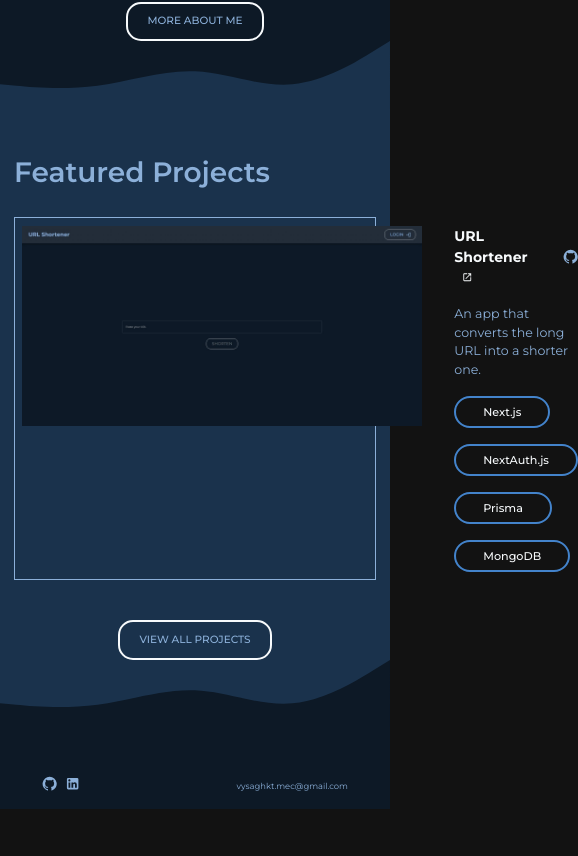
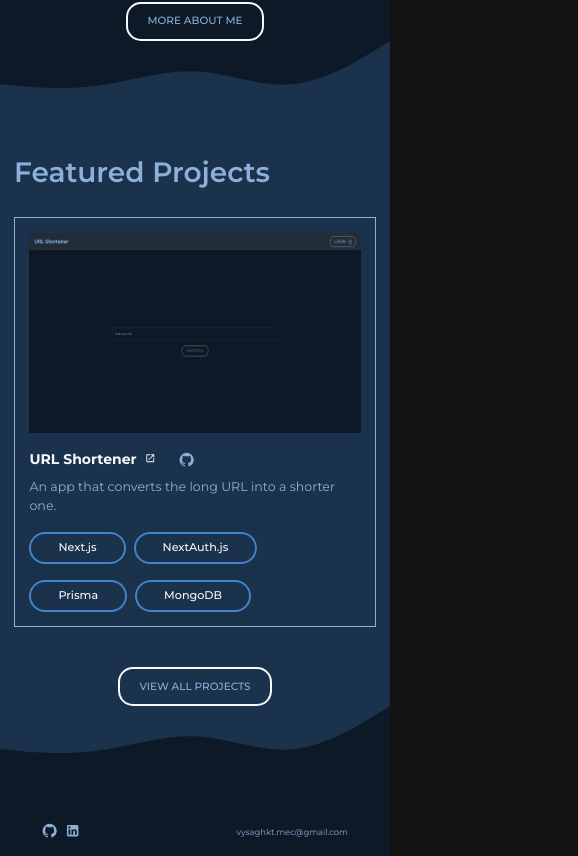
Before and after one commit to vysaghthambi/portfolio, a Next.js app: page /home in a window 390 px wide. Shown: the part 1335-2191 px from the top of the page, 578 px wide, since content can reach past the window. Before the commit the page ends 2144 px from the top, so only its background shows below. Built offline with nearby package versions, Linux system fonts and the light colour scheme.

Commit message:
style(responsive): responsive design for projects screen

```diff
--- a/src/components/ProjectSection/ProjectCard/ProjectCard.module.css
+++ b/src/components/ProjectSection/ProjectCard/ProjectCard.module.css
@@ -1,9 +1,15 @@
 .ProjectCardContainer:global(.MuiStack-root) {
-  display: flex;
-  flex-direction: row;
+  display: grid;
+  grid-template-columns: 1fr 2fr;
   padding: 2%;
+  min-height: 200px;
 
   border: 1px solid var(--mui-palette-text-primary);
+}
+
+.ImageContainer:global(.MuiStack-root) {
+  position: relative;
+  min-height: 200px;
 }
 
 .StackChip:global(.MuiChip-root) {
@@ -18,3 +24,10 @@
 .ProjectCardContainer a:hover {
   text-decoration: underline;
 }
+
+@media screen and (max-width: 768px) {
+  .ProjectCardContainer:global(.MuiStack-root) {
+    grid-template-columns: 1fr;
+    padding: 4%;
+  }
+}
--- a/src/components/ProjectSection/ProjectCard/ProjectCard.tsx
+++ b/src/components/ProjectSection/ProjectCard/ProjectCard.tsx
@@ -18,11 +18,11 @@ type ProjectCardProps = {
 
 export default function ProjectCard({ project }: ProjectCardProps) {
   return (
-    <Stack className={style.ProjectCardContainer}>
+    <Stack className={style.ProjectCardContainer} rowGap={2} columnGap={2}>
+      <Stack className={style.ImageContainer}>
+        <Image src={project.images} alt={project.name} fill />
+      </Stack>
       <Stack>
-        <Image src={project.images} alt={project.name} width={400} height={200} />
-      </Stack>
-      <Stack pl={4}>
         <Stack direction="row" alignItems="center" gap={3}>
           <Link href={project.url} target="_blank" rel="noopener">
             <Typography fontSize="2rem" fontWeight={700} color="text.secondary">
@@ -36,7 +36,7 @@ export default function ProjectCard({ project }: ProjectCardProps) {
             </Link>
           )}
         </Stack>
-        <Typography fontSize="1.8rem" color="text.primary" mt={2}>
+        <Typography fontSize="1.8rem" color="text.primary" mt={1}>
           {project.description}
         </Typography>
         <Stack direction="row" rowGap={2} columnGap={1} mt={2} useFlexGap flexWrap="wrap">
```
